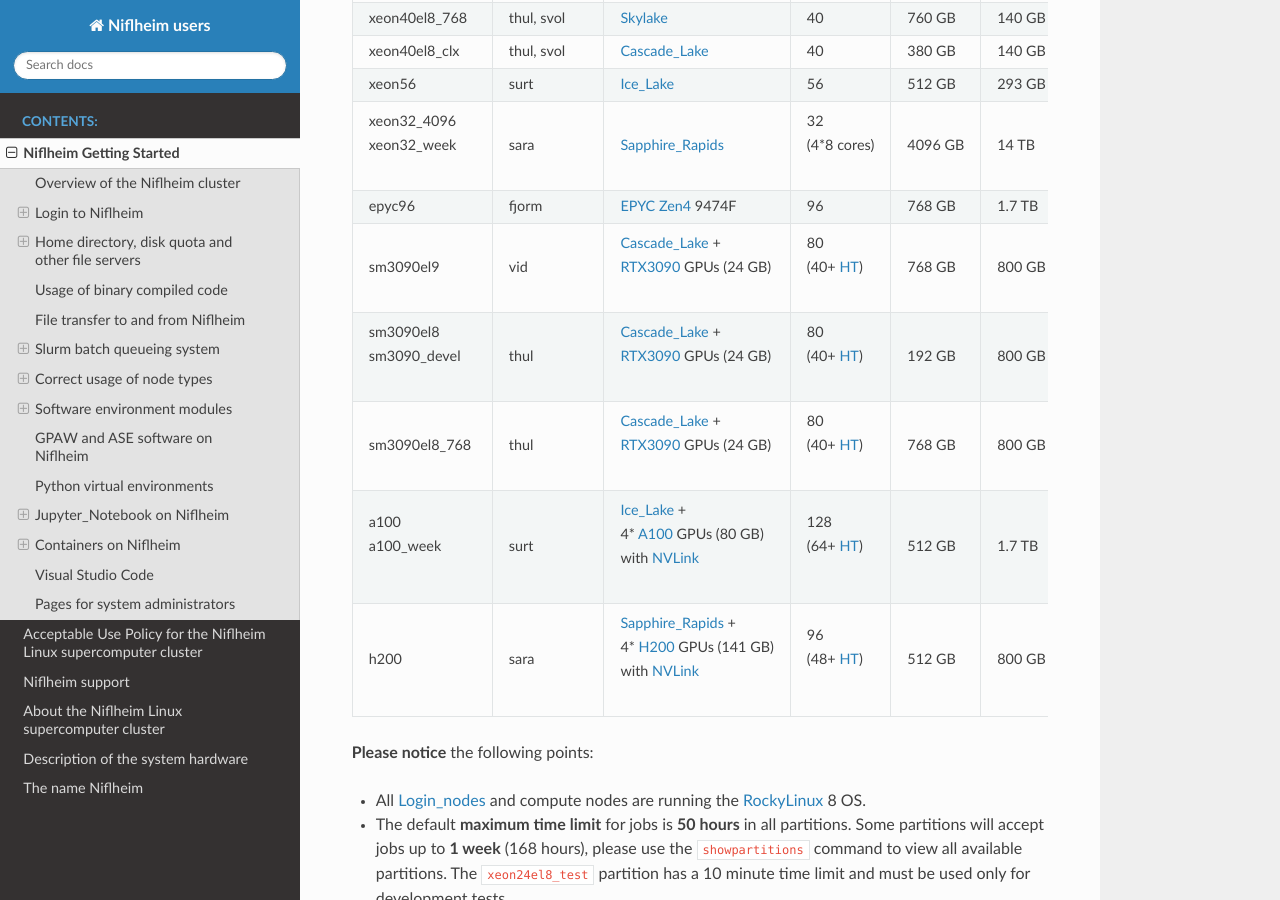
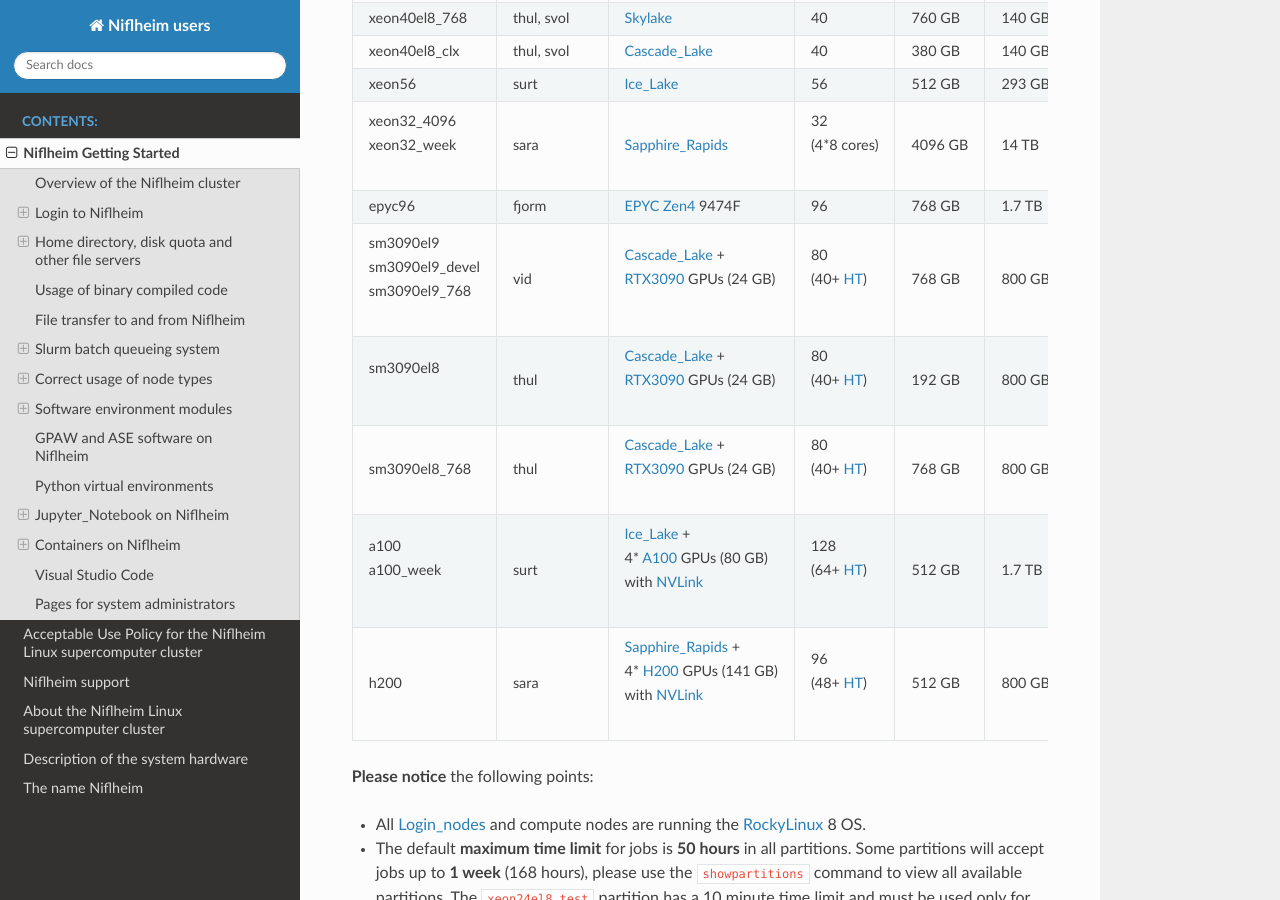
Before and after one commit to OleHolmNielsen/Niflheim_users, a Sphinx documentation site: the page built from docs/Niflheim_Getting_Started.rst, in a window 1280 px wide and 900 px high, scrolled down 6550 px. Built offline with Sphinx 7.4.7 and the Read the Docs theme 3.1.0, drawn with Linux system fonts in a browser that asks for light colours.

Commit message:
Added sm3090el9_devel and sm3090el9_768 partitions

```diff
--- a/docs/Niflheim_Getting_Started.rst
+++ b/docs/Niflheim_Getting_Started.rst
@@ -387,7 +387,9 @@
     - 96
     - 768 GB
     - 1.7 TB
-  * - sm3090el9
+  * - | sm3090el9
+      | sm3090el9_devel
+      | sm3090el9_768
     - vid
     - | Cascade_Lake_ +
       | RTX3090_ GPUs (24 GB)
@@ -396,7 +398,6 @@
     - 768 GB
     - 800 GB
   * - | sm3090el8
-      | sm3090_devel
     - thul
     - | Cascade_Lake_ +
       | RTX3090_ GPUs (24 GB)
```
